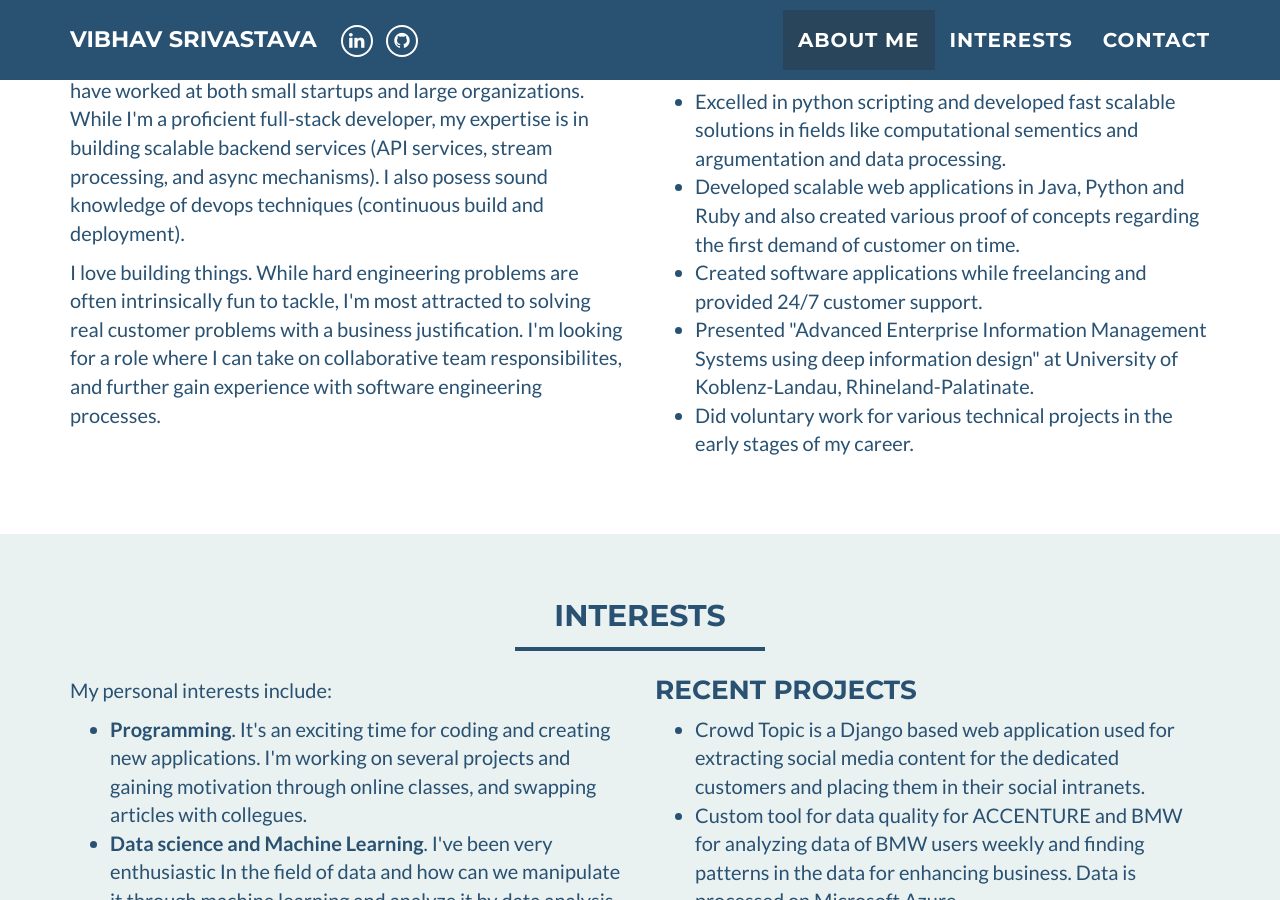
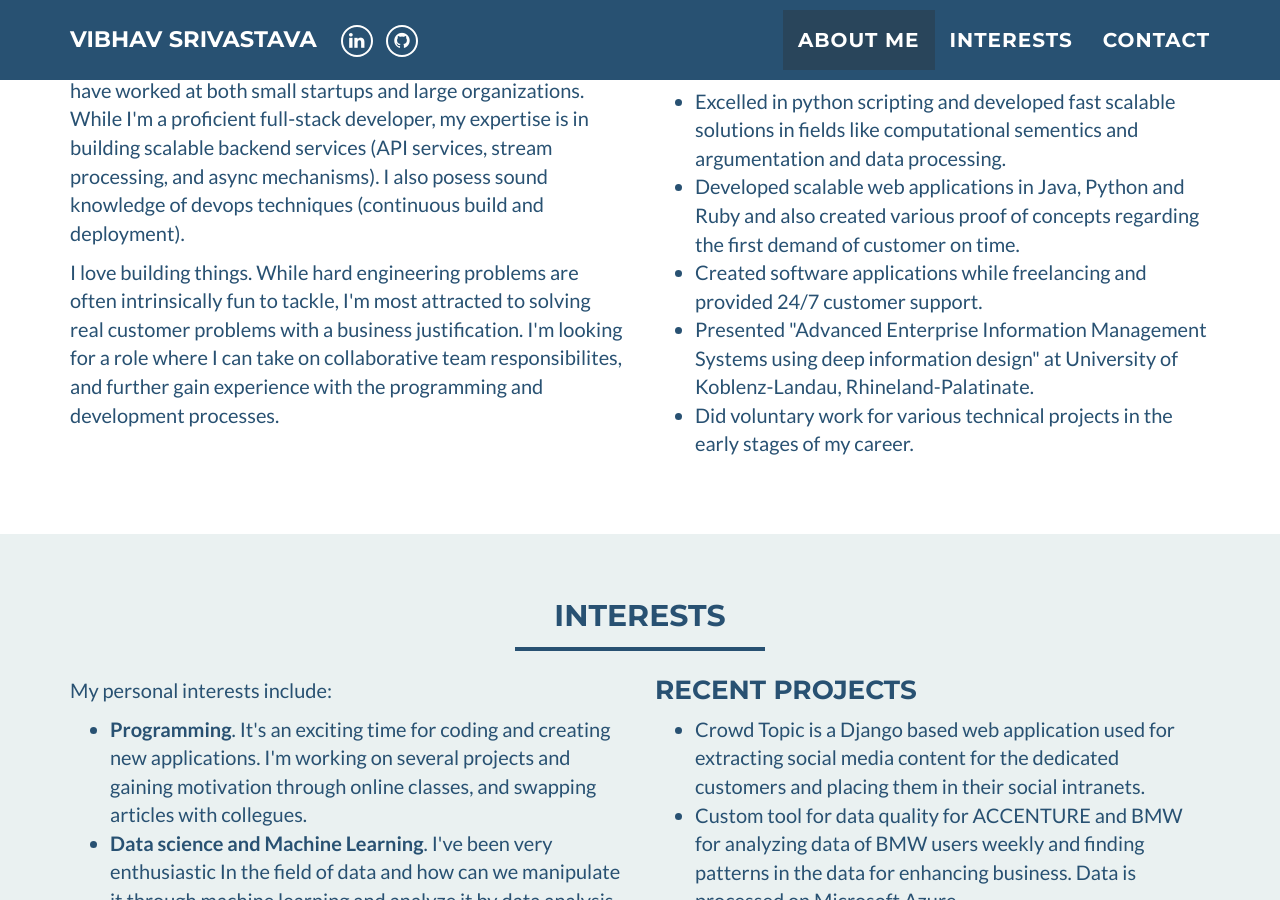
Before and after one commit to vibhav13/vibhav13.github.io, a Jekyll site: the page built from index.html, in a window 1280 px wide and 900 px high, scrolled down 745 px. Built offline with Jekyll 4.4.1, drawn with Linux system fonts in a browser that asks for light colours.

Commit message:
fix text

```diff
--- a/_includes/about_me.html
+++ b/_includes/about_me.html
@@ -20,7 +20,7 @@
            I'm most attracted to solving real customer problems with a business justification.
            I'm looking for a role where I can take on collaborative
            team responsibilites, and further gain experience with
-           software engineering processes.
+           the programming and development processes.
         </p>
       </div>
 	    <div class="col-sm-6">
```
